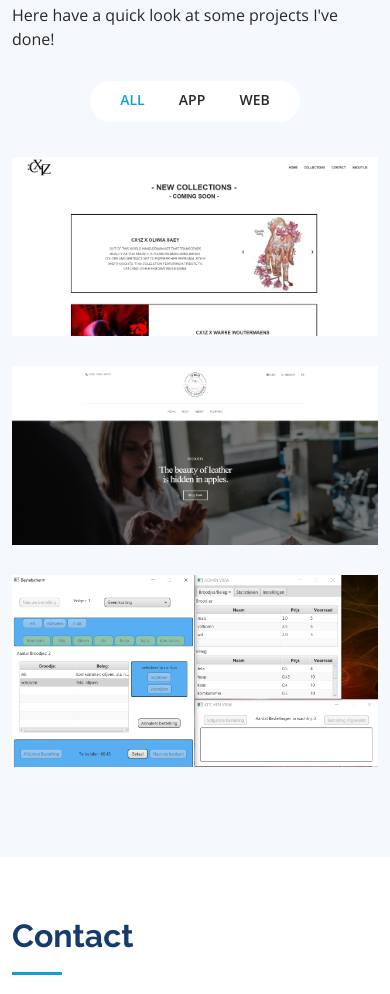
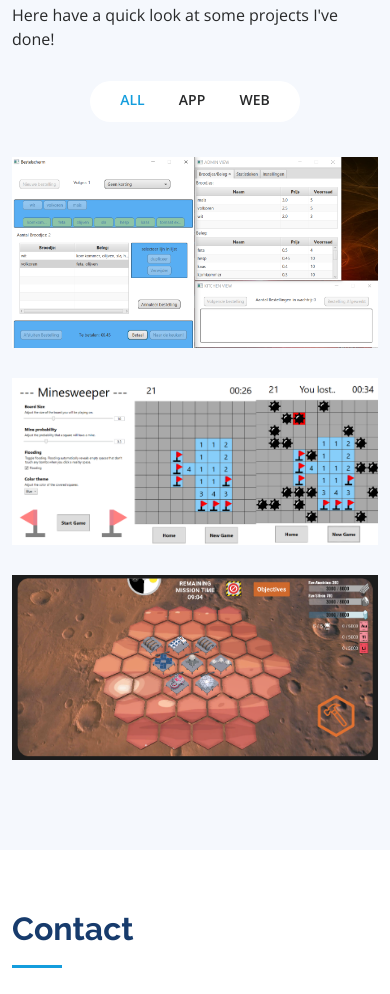
Before and after one commit to N-Mattes67/N-Mattes67.github.io, a plain HTML site: page index.html in a window 390 px wide. Shown: the part 6079-7073 px from the top of the page. Drawn offline with nearby package versions, Linux system fonts and the light colour scheme.

Commit message:
projects

```diff
--- a/index.html
+++ b/index.html
@@ -251,7 +251,7 @@
               <p>During this internship i worked with a small team of students to finish the mobile game that XPLab was creating.
                 The app is called "The Artemis Journey".
                 It is be an educational game that teaches children how space travel works and how NASA plans to journey to Mars by making use of gamification.
-                The app can be found <a href="https://www.hackthewaste.com/" target="_blank" role="button">here</a>.
+                The app can be found <a href="https://play.google.com/store/apps/details?id=be.UCLL.XPLab.TheArtemisJourney" target="_blank" role="button">here</a>.
               </p>
             </div>
 
@@ -345,37 +345,35 @@ Email: vandenbroeck.david91@gmail.com
           </div>
         </div>
 
-        <div class="row portfolio-container" data-aos="fade-up" data-aos-delay="100">
-          <div class="col-lg-4 col-md-6 portfolio-item filter-web">
+          <div class="col-lg-4 col-md-6 portfolio-item filter-app">
             <div class="portfolio-wrap">
-              <img src="assets/img/CX1Z.png" class="img-fluid"/>
+              <img src="assets/img/Broodjes.png" class="img-fluid"/>
               <div class="portfolio-links">
-                <a href="assets/img/CX1Z.png" data-gallery="portfolioGallery" class="portfolio-lightbox" title="UCLL Web 1 Project"><i class="bx bx-plus"></i></a>
-                <a href="https://r0798332.webontwerp.ucll.be/website/index.html" title="More Details"><i class="bx bx-link"></i></a>
-              </div>
-            </div>
-          </div>
-
-          <div class="col-lg-4 col-md-6 portfolio-item filter-web">
-            <div class="portfolio-wrap">
-              <img src="assets/img/Appeal.png" class="img-fluid"/>
-              <div class="portfolio-links">
-                <a href="assets/img/Appeal.png" data-gallery="portfolioGallery" class="portfolio-lightbox" title="UCLL Web 1 Project"><i class="bx bx-plus"></i></a>
-                <a href="https://r0798332.webontwerp.ucll.be/Hackathon/" title="More Details"><i class="bx bx-link"></i></a>
+                <a href="assets/img/Broodjes.png" data-gallery="portfolioGallery" class="portfolio-lightbox" title="School project"><i class="bx bx-plus"></i></a>
+                <a href="assets/file/Groepsopdracht%20OO%20Ontwerpen_21_22.pdf" title="OOO details"><i class="bx bx-link"></i></a>
               </div>
             </div>
           </div>
 
           <div class="col-lg-4 col-md-6 portfolio-item filter-app">
             <div class="portfolio-wrap">
-              <img src="assets/img/Broodjes.png" class="img-fluid"/>
+              <img src="assets/img/Minesweeper.png" class="img-fluid"/>
               <div class="portfolio-links">
-                <a href="assets/img/Broodjes.png" data-gallery="portfolioGallery" class="portfolio-lightbox" title="UCLL Web 1 Project"><i class="bx bx-plus"></i></a>
-                <a href="assets/file/Groepsopdracht%20OO%20Ontwerpen_21_22.pdf" title="OOO details"><i class="bx bx-link"></i></a>
+                <a href="assets/img/Minesweeper.png" data-gallery="portfolioGallery" class="portfolio-lightbox" title="School project"><i class="bx bx-plus"></i></a>
+                <a href="https://github.com/N-Mattes67/minesweeper-Niels-Martens" title="Github link"><i class="bx bx-link"></i></a>
               </div>
             </div>
           </div>
 
+          <div class="col-lg-4 col-md-6 portfolio-item filter-app">
+            <div class="portfolio-wrap">
+              <img src="assets/img/Artemis.png" class="img-fluid"/>
+              <div class="portfolio-links">
+                <a href="assets/img/Artemis.png" data-gallery="portfolioGallery" class="portfolio-lightbox" title="internship"><i class="bx bx-plus"></i></a>
+                <a href="https://play.google.com/store/apps/details?id=be.UCLL.XPLab.TheArtemisJourney" title="google play store link"><i class="bx bx-link"></i></a>
+              </div>
+            </div>
+          </div>
 
         </div>
       </div>
```
Also changed, not shown: assets/img/Artemis.png (added), assets/img/Minesweeper.png (added).
